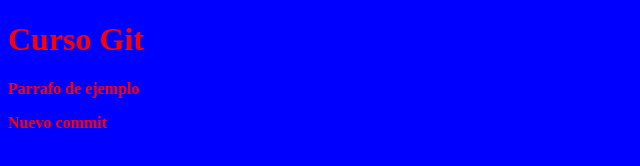
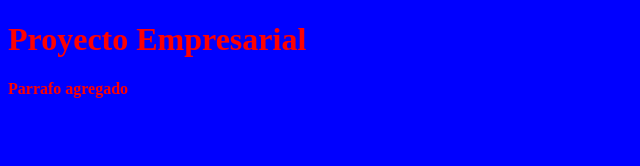
Before and after one commit to davidalfonsoordonezkunecka/git1, a plain HTML site: page index.html in a window 1280 px wide. Shown: the whole page, without its empty margins (0-640 px from the left). Drawn offline with Linux system fonts and the light colour scheme; files that its build step writes are made by us from their sources.

Commit message:
Update index.html

```diff
--- a/index.html
+++ b/index.html
@@ -7,8 +7,7 @@
     <link href="estilo.css" rel="stylesheet" type="text/css">
 </head>
 <body>
-    <h1>Curso Git</h1>
-    <p>Parrafo de ejemplo</p>
-    <p>Nuevo commit</p>
+   <h1>Proyecto Empresarial</h1>
+    <p>Parrafo agregado</p>
 </body>
 </html>
```
